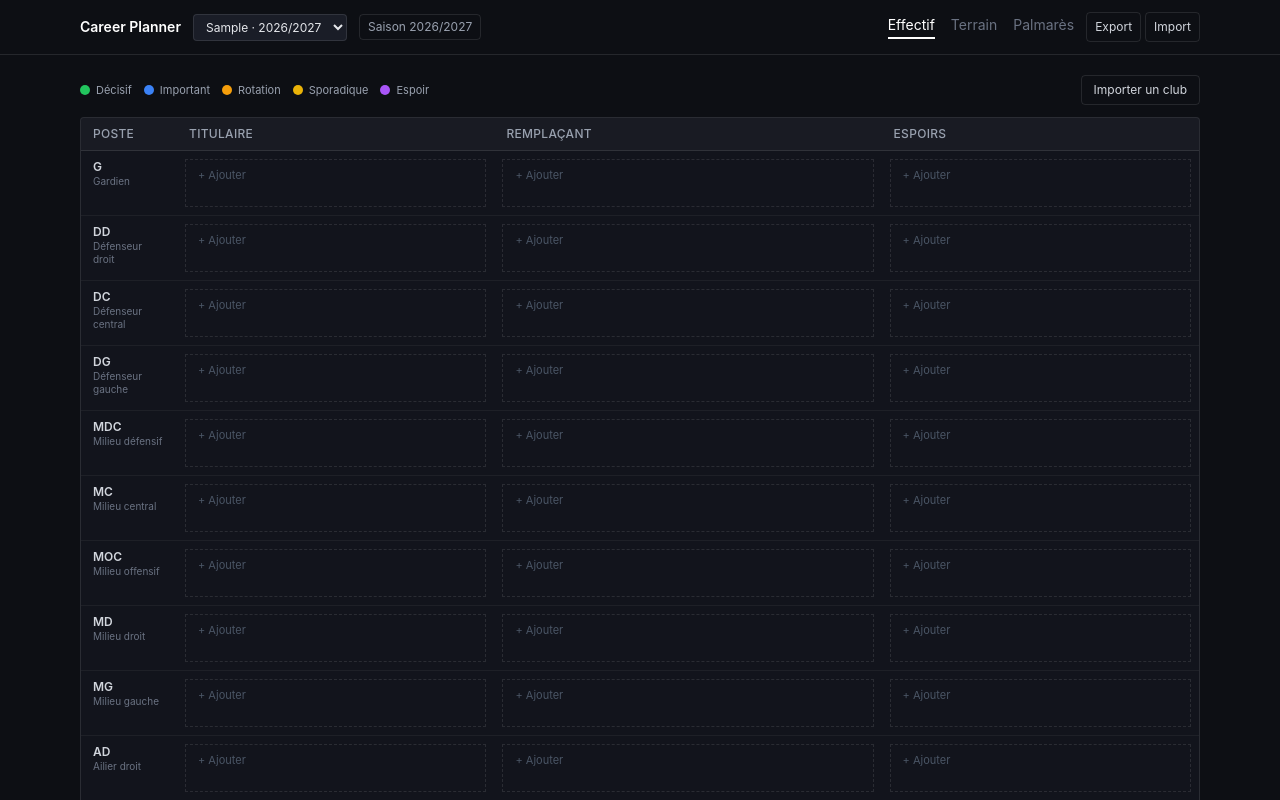
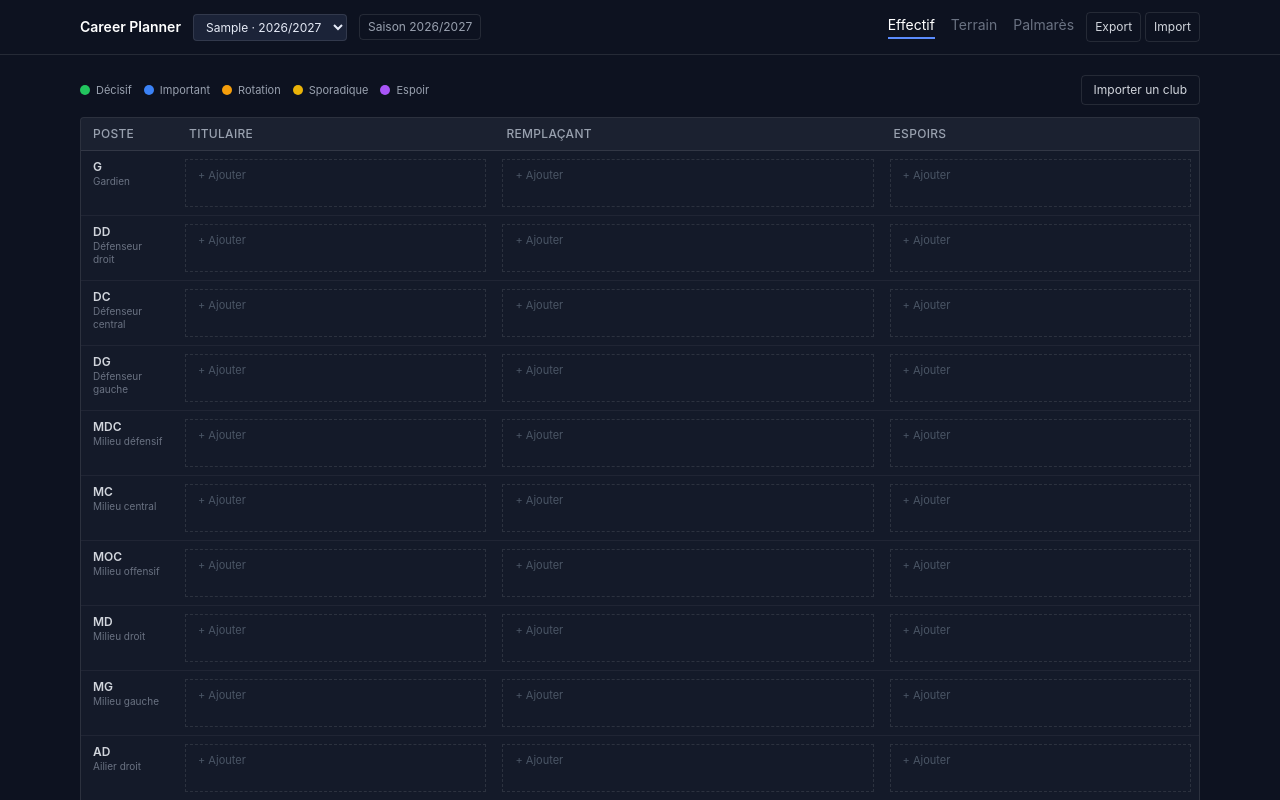
Before and after one commit to baptistegensbittel-star/Fifa-career-planner, a React (Vite) app: page / in a window 1280 px wide. Both pictures are taken after typing "Sample", "Sample" into the empty fields and a click on the button "Créer la carrière". Shown: the top 800 px of the page. Built offline with nearby package versions, Linux system fonts and the light colour scheme.

Commit message:
Apply the Nocturne palette
Swap the flat black/grey neutrals for a navy-tinted scale (page
#0d1220, cards #141a29, popovers #1b2338) and replace the white
accent with a floodlight blue (#5b8cff) across primary buttons, the
active tab underline, focus rings, and the squad cell drop target.

```diff
--- a/src/components/CareerDashboard.tsx
+++ b/src/components/CareerDashboard.tsx
@@ -125,11 +125,11 @@ export function CareerDashboard() {
               onBlur={() => setTimeout(() => setClubSuggestionsOpen(false), 150)}
               autoComplete="off"
               placeholder="Club (ex: Real Madrid)"
-              className="w-full rounded border border-white/10 bg-black/20 px-2 py-1.5 text-sm text-white outline-none focus:border-white/30"
+              className="w-full rounded border border-white/10 bg-black/20 px-2 py-1.5 text-sm text-white outline-none focus:border-[#5b8cff]/60"
               required
             />
             {clubSuggestions.length > 0 && (
-              <ul className="absolute left-0 right-0 top-full z-10 mt-1 max-h-56 overflow-y-auto rounded border border-white/10 bg-[#1a1d27] shadow-lg">
+              <ul className="absolute left-0 right-0 top-full z-10 mt-1 max-h-56 overflow-y-auto rounded border border-white/10 bg-[#1b2338] shadow-lg">
                 {clubSuggestions.map((c) => (
                   <li key={`${c.club}|${c.league}`}>
                     <button
@@ -157,18 +157,18 @@ export function CareerDashboard() {
             value={season}
             onChange={(e) => setSeason(e.target.value)}
             placeholder="Saison (ex: 2026/2027)"
-            className="rounded border border-white/10 bg-black/20 px-2 py-1.5 text-sm text-white outline-none focus:border-white/30"
+            className="rounded border border-white/10 bg-black/20 px-2 py-1.5 text-sm text-white outline-none focus:border-[#5b8cff]/60"
           />
         </div>
         <input
           value={name}
           onChange={(e) => setName(e.target.value)}
           placeholder="Nom de la carrière (optionnel)"
-          className="rounded border border-white/10 bg-black/20 px-2 py-1.5 text-sm text-white outline-none focus:border-white/30"
+          className="rounded border border-white/10 bg-black/20 px-2 py-1.5 text-sm text-white outline-none focus:border-[#5b8cff]/60"
         />
         <button
           type="submit"
-          className="self-start rounded bg-white px-4 py-1.5 text-sm font-medium text-black hover:bg-gray-200"
+          className="self-start rounded bg-[#5b8cff] px-4 py-1.5 text-sm font-medium text-[#08101f] hover:bg-[#74a0ff]"
         >
           Créer la carrière
         </button>
--- a/src/components/HonorsView.tsx
+++ b/src/components/HonorsView.tsx
@@ -52,7 +52,7 @@ export function HonorsView() {
               value={activeCareer.position}
               onChange={(e) => updateCareer(activeCareer.id, { position: e.target.value })}
               placeholder="ex: 1er, 3ème, Relégué..."
-              className="w-full max-w-xs rounded border border-white/10 bg-black/20 px-2 py-1.5 text-sm text-white outline-none focus:border-white/30"
+              className="w-full max-w-xs rounded border border-white/10 bg-black/20 px-2 py-1.5 text-sm text-white outline-none focus:border-[#5b8cff]/60"
             />
           </label>
 
@@ -86,7 +86,7 @@ export function HonorsView() {
                   }
                 }}
                 placeholder="ex: Coupe de France"
-                className="w-full max-w-xs rounded border border-white/10 bg-black/20 px-2 py-1.5 text-sm text-white outline-none focus:border-white/30"
+                className="w-full max-w-xs rounded border border-white/10 bg-black/20 px-2 py-1.5 text-sm text-white outline-none focus:border-[#5b8cff]/60"
               />
               <button
                 type="button"
@@ -127,7 +127,7 @@ export function HonorsView() {
             <button
               type="button"
               onClick={() => setConfirmingNewSeason(true)}
-              className="rounded bg-white px-3 py-1.5 text-sm font-medium text-black hover:bg-gray-200"
+              className="rounded bg-[#5b8cff] px-3 py-1.5 text-sm font-medium text-[#08101f] hover:bg-[#74a0ff]"
             >
               Nouvelle saison
             </button>
--- a/src/components/ImportClubModal.tsx
+++ b/src/components/ImportClubModal.tsx
@@ -43,7 +43,7 @@ export function ImportClubModal({ onClose }: Props) {
   return (
     <div className="fixed inset-0 z-50 flex items-center justify-center bg-black/50 p-4" onClick={onClose}>
       <div
-        className="flex max-h-[80vh] w-full max-w-sm flex-col rounded-lg border border-white/10 bg-[#14161d] p-5"
+        className="flex max-h-[80vh] w-full max-w-sm flex-col rounded-lg border border-white/10 bg-[#141a29] p-5"
         onClick={(e) => e.stopPropagation()}
       >
         <div className="mb-4 flex items-center justify-between">
@@ -66,7 +66,7 @@ export function ImportClubModal({ onClose }: Props) {
             <button
               type="button"
               onClick={onClose}
-              className="self-start rounded bg-white px-3 py-1.5 text-sm font-medium text-black hover:bg-gray-200"
+              className="self-start rounded bg-[#5b8cff] px-3 py-1.5 text-sm font-medium text-[#08101f] hover:bg-[#74a0ff]"
             >
               Fermer
             </button>
@@ -84,7 +84,7 @@ export function ImportClubModal({ onClose }: Props) {
               }}
               placeholder={clubs ? 'Chercher un club...' : 'Chargement...'}
               disabled={!clubs}
-              className="rounded border border-white/10 bg-black/20 px-2 py-1.5 text-sm text-white outline-none focus:border-white/30"
+              className="rounded border border-white/10 bg-black/20 px-2 py-1.5 text-sm text-white outline-none focus:border-[#5b8cff]/60"
             />
 
             {selected ? (
@@ -106,7 +106,7 @@ export function ImportClubModal({ onClose }: Props) {
                   <button
                     type="button"
                     onClick={handleImport}
-                    className="rounded bg-white px-3 py-1.5 text-sm font-medium text-black hover:bg-gray-200"
+                    className="rounded bg-[#5b8cff] px-3 py-1.5 text-sm font-medium text-[#08101f] hover:bg-[#74a0ff]"
                   >
                     Importer {selected.players.length} joueurs
                   </button>
--- a/src/components/PitchView.tsx
+++ b/src/components/PitchView.tsx
@@ -47,7 +47,7 @@ export function PitchView() {
             activeCareer &&
             updateCareer(activeCareer.id, { formation: e.target.value as FormationCode })
           }
-          className="rounded border border-white/10 bg-black/20 px-2 py-1.5 text-sm text-white outline-none focus:border-white/30"
+          className="rounded border border-white/10 bg-black/20 px-2 py-1.5 text-sm text-white outline-none focus:border-[#5b8cff]/60"
         >
           {FORMATIONS.map((f) => (
             <option key={f.code} value={f.code}>
--- a/src/components/SquadBoard.tsx
+++ b/src/components/SquadBoard.tsx
@@ -171,7 +171,7 @@ export function SquadBoard() {
           Importer un club
         </button>
       </div>
-      <div className="overflow-x-auto rounded border border-white/10 bg-[#12141c]">
+      <div className="overflow-x-auto rounded border border-white/10 bg-[#141a29]">
       <DndContext
         sensors={sensors}
         collisionDetection={closestCenter}
--- a/src/components/SquadCell.tsx
+++ b/src/components/SquadCell.tsx
@@ -20,7 +20,7 @@ export function SquadCell({ positionCode, depthCategory, players, onEdit, onAdd
     <div
       ref={setNodeRef}
       className={`flex min-h-[48px] flex-col gap-1 border border-dashed p-1 transition-colors ${
-        isOver ? 'border-white/40 bg-white/[0.06]' : 'border-white/10'
+        isOver ? 'border-[#5b8cff]/60 bg-[#5b8cff]/10' : 'border-white/10'
       }`}
     >
       <SortableContext items={players.map((p) => p.id)} strategy={verticalListSortingStrategy}>
--- a/src/components/TopBar.tsx
+++ b/src/components/TopBar.tsx
@@ -46,7 +46,7 @@ export function TopBar({ tab, onTabChange }: Props) {
   ];
 
   return (
-    <div className="sticky top-0 z-40 border-b border-white/10 bg-[#0d0f14]">
+    <div className="sticky top-0 z-40 border-b border-white/10 bg-[#0d1220]">
       <div className="mx-auto flex max-w-6xl flex-wrap items-center gap-3 px-4 py-3">
         <button
           type="button"
@@ -60,7 +60,7 @@ export function TopBar({ tab, onTabChange }: Props) {
         <select
           value={activeCareer.id}
           onChange={(e) => setActiveCareer(e.target.value)}
-          className="rounded border border-white/10 bg-black/20 px-2 py-1 text-xs text-white outline-none focus:border-white/30"
+          className="rounded border border-white/10 bg-black/20 px-2 py-1 text-xs text-white outline-none focus:border-[#5b8cff]/60"
         >
           {state.careers.map((c: Career) => (
             <option key={c.id} value={c.id}>
@@ -80,7 +80,7 @@ export function TopBar({ tab, onTabChange }: Props) {
             onKeyDown={(e) => {
               if (e.key === 'Enter') (e.target as HTMLInputElement).blur();
             }}
-            className="w-24 rounded border border-white/10 bg-black/20 px-2 py-1 text-xs text-white outline-none focus:border-white/30"
+            className="w-24 rounded border border-white/10 bg-black/20 px-2 py-1 text-xs text-white outline-none focus:border-[#5b8cff]/60"
           />
         ) : (
           <button
@@ -101,7 +101,7 @@ export function TopBar({ tab, onTabChange }: Props) {
               onClick={() => onTabChange(t.id)}
               className={`border-b-2 pb-0.5 text-sm transition-colors ${
                 tab === t.id
-                  ? 'border-white text-white'
+                  ? 'border-[#5b8cff] text-white'
                   : 'border-transparent text-gray-500 hover:text-gray-300'
               }`}
             >
--- a/src/index.css
+++ b/src/index.css
@@ -11,14 +11,14 @@ html, body, #root {
 body {
   margin: 0;
   font-family: "Inter", "Segoe UI", system-ui, -apple-system, sans-serif;
-  background: #0d0f14;
-  color: #e5e7eb;
+  background: #0d1220;
+  color: #e6ebf7;
 }
 
 select,
 select option {
-  background-color: #1a1d27;
-  color: #e5e7eb;
+  background-color: #1b2338;
+  color: #e6ebf7;
 }
 
 ::-webkit-scrollbar {
@@ -29,9 +29,9 @@ select option {
   background: transparent;
 }
 ::-webkit-scrollbar-thumb {
-  background: #2a3142;
+  background: #26314d;
   border-radius: 6px;
 }
 ::-webkit-scrollbar-thumb:hover {
-  background: #3a4358;
+  background: #344264;
 }
```
Also changed, not shown: src/components/PlayerModal.tsx (+8 -8 lines).
